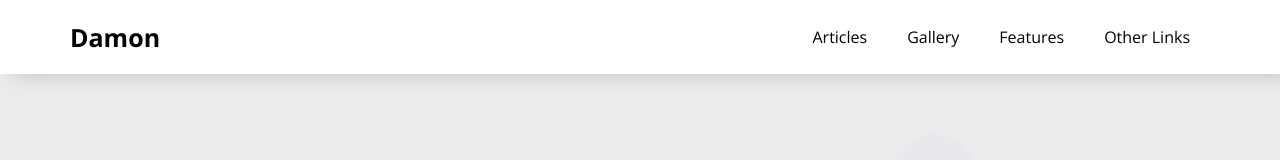
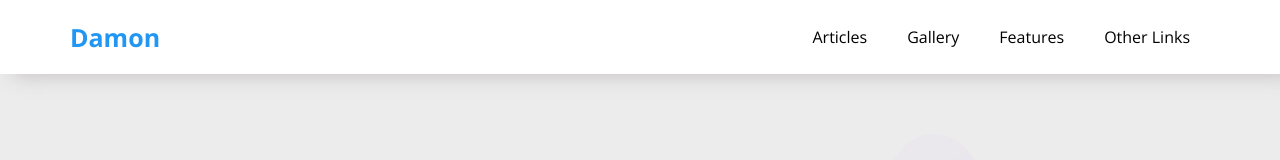
Before and after one commit to aliwehbi5/Damon, a plain HTML site: page index.html in a window 1280 px wide. Shown: the top 160 px of the page. Drawn offline with nearby package versions, Linux system fonts and the light colour scheme; a web font is replaced by a local one.

Commit message:
Update style.css

```diff
--- a/css/style.css
+++ b/css/style.css
@@ -63,8 +63,11 @@ header .container {
 header .container .logo {
   font-size: 25px;
   font-weight: bold;
+  padding: 20px 0;
+}
+
+header .container .logo a {
   color: var(--main-color);
-  padding: 20px 0;
 }
 
 header .container ul {
@@ -87,7 +90,7 @@ header .container ul li a {
   position: relative;
 }
 
-header .container a:not(.logo)::before {
+header .container a::before {
   content: "";
   position: absolute;
   height: 3px;
```
